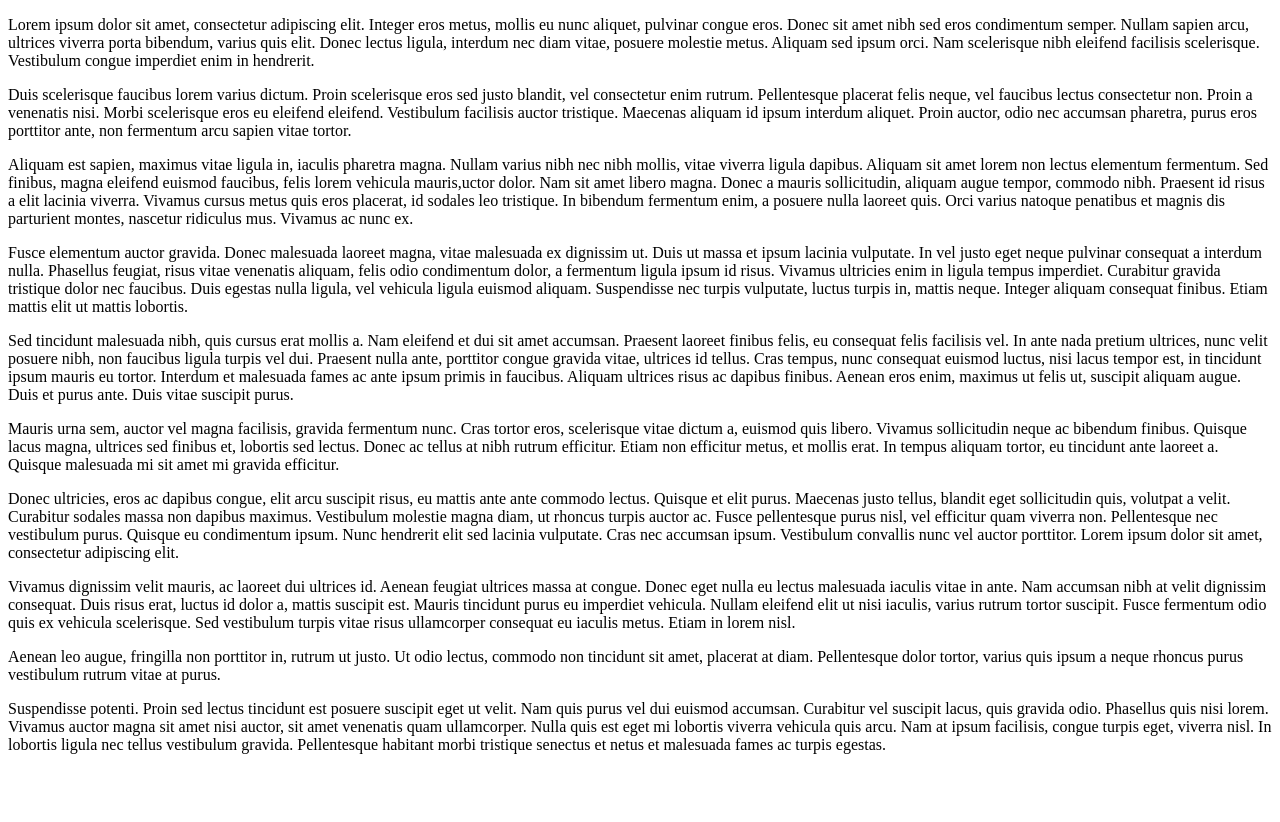
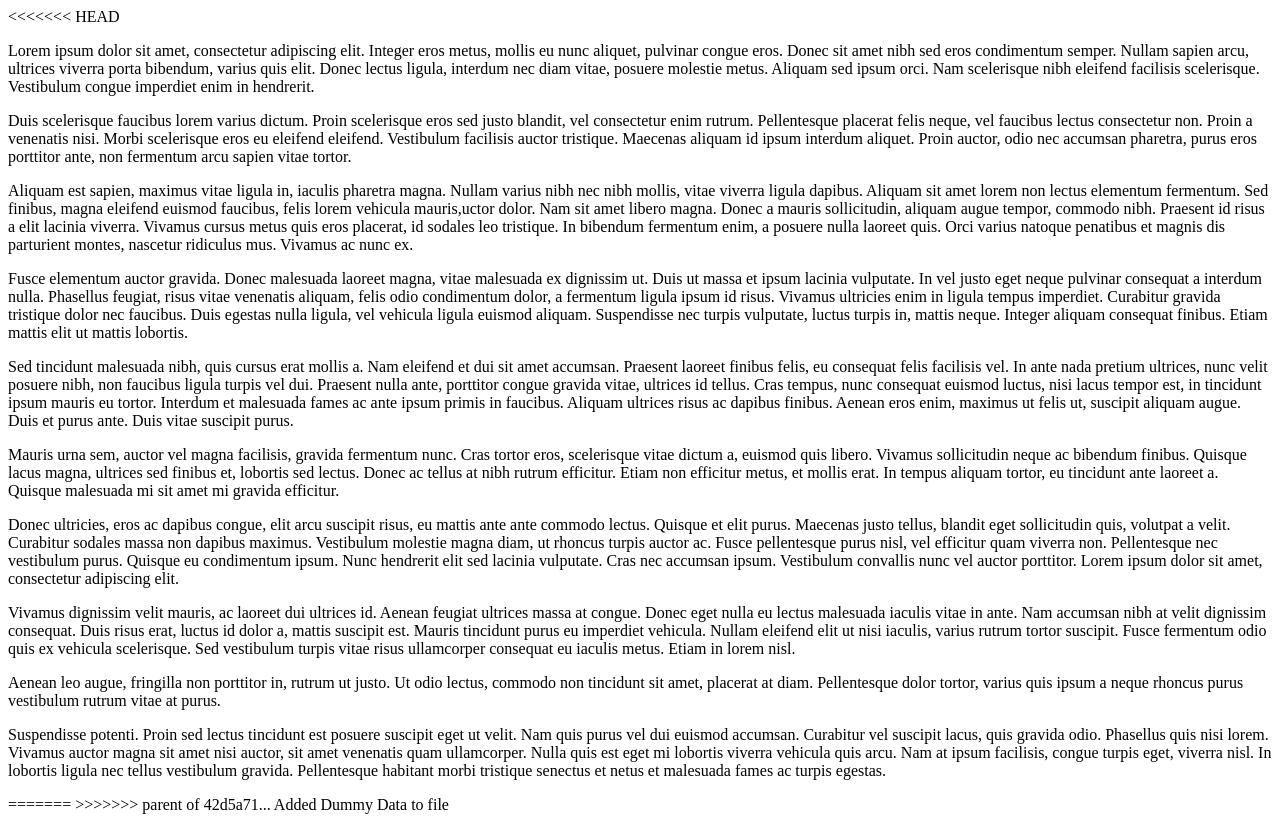
Before and after one commit to sgoyanka/testing-repo, a plain HTML site: page index.html in a window 1280 px wide. Before the commit the page ends 800 px from the top, so only its background shows below. Drawn offline with Linux system fonts and the light colour scheme.

Commit message:
All chnages got back

```diff
--- a/index.html
+++ b/index.html
@@ -4,6 +4,7 @@
 	<title>Git Quiz</title>
 </head>
 <body>
+<<<<<<< HEAD
 	<div>
 		<p>
 			Lorem ipsum dolor sit amet, consectetur adipiscing elit. Integer eros metus, mollis eu nunc aliquet, pulvinar congue eros. Donec sit amet nibh sed eros condimentum semper. Nullam sapien arcu, ultrices viverra porta bibendum, varius quis elit. Donec lectus ligula, interdum nec diam vitae, posuere molestie metus. Aliquam sed ipsum orci. Nam scelerisque nibh eleifend facilisis scelerisque. Vestibulum congue imperdiet enim in hendrerit.
@@ -36,5 +37,7 @@
 			Suspendisse potenti. Proin sed lectus tincidunt est posuere suscipit eget ut velit. Nam quis purus vel dui euismod accumsan. Curabitur vel suscipit lacus, quis gravida odio. Phasellus quis nisi lorem. Vivamus auctor magna sit amet nisi auctor, sit amet venenatis quam ullamcorper. Nulla quis est eget mi lobortis viverra vehicula quis arcu. Nam at ipsum facilisis, congue turpis eget, viverra nisl. In lobortis ligula nec tellus vestibulum gravida. Pellentesque habitant morbi tristique senectus et netus et malesuada fames ac turpis egestas.
 		</p>
 	</div>
+=======
+>>>>>>> parent of 42d5a71... Added Dummy Data to file
 </body>
 </html>
```
